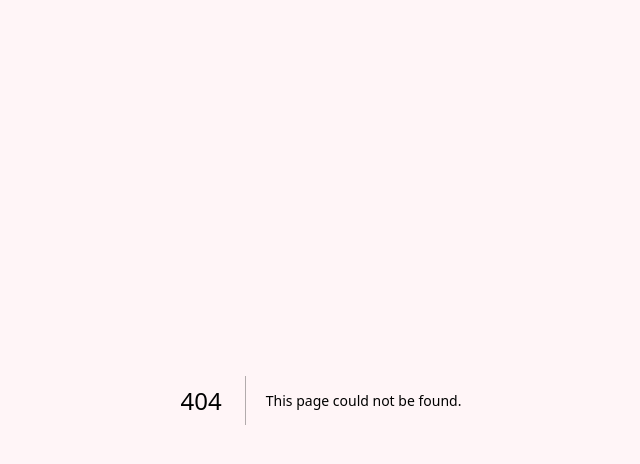
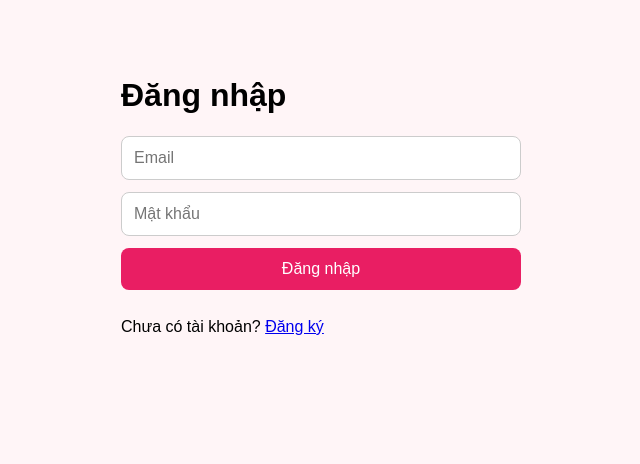
Before and after one commit to phongthanboss2-bot/thien-duong-hen-ho, a Next.js app: page /login in a window 1280 px wide. Before the commit this address had no page. Shown: the top 464 px of the page, without its empty margins (319-959 px from the left). Built offline with nearby package versions, Linux system fonts and the light colour scheme.

Commit message:
Create page.tsx

```diff
--- /dev/null
+++ b/app/login/page.tsx
@@ -0,0 +1,77 @@
+'use client'
+
+import { useState } from 'react'
+import Link from 'next/link'
+import { useRouter } from 'next/navigation'
+import { supabase } from '../../lib/supabase'
+
+export default function LoginPage() {
+  const router = useRouter()
+  const [email, setEmail] = useState('')
+  const [password, setPassword] = useState('')
+  const [loading, setLoading] = useState(false)
+  const [error, setError] = useState('')
+
+  async function handleLogin(e: React.FormEvent) {
+    e.preventDefault()
+    setError('')
+    setLoading(true)
+
+    const { error } = await supabase.auth.signInWithPassword({
+      email,
+      password,
+    })
+    setLoading(false)
+
+    if (error) {
+      setError('Email hoặc mật khẩu không đúng, hoặc email chưa được xác nhận.')
+      return
+    }
+    router.push('/')
+  }
+
+  const input = {
+    width: '100%',
+    padding: 12,
+    marginBottom: 12,
+    borderRadius: 8,
+    border: '1px solid #ccc',
+    fontSize: 16,
+    boxSizing: 'border-box' as const,
+  }
+
+  return (
+    <main style={{ maxWidth: 400, margin: '40px auto', padding: 16 }}>
+      <h1>Đăng nhập</h1>
+      <form onSubmit={handleLogin}>
+        <input
+          type="email"
+          placeholder="Email"
+          value={email}
+          onChange={(e) => setEmail(e.target.value)}
+          required
+          style={input}
+        />
+        <input
+          type="password"
+          placeholder="Mật khẩu"
+          value={password}
+          onChange={(e) => setPassword(e.target.value)}
+          required
+          style={input}
+        />
+        <button
+          type="submit"
+          disabled={loading}
+          style={{ ...input, background: '#e91e63', color: '#fff', border: 'none' }}
+        >
+          {loading ? 'Đang đăng nhập...' : 'Đăng nhập'}
+        </button>
+      </form>
+      {error && <p style={{ color: 'red' }}>{error}</p>}
+      <p>
+        Chưa có tài khoản? <Link href="/register">Đăng ký</Link>
+      </p>
+    </main>
+  )
+}
```
